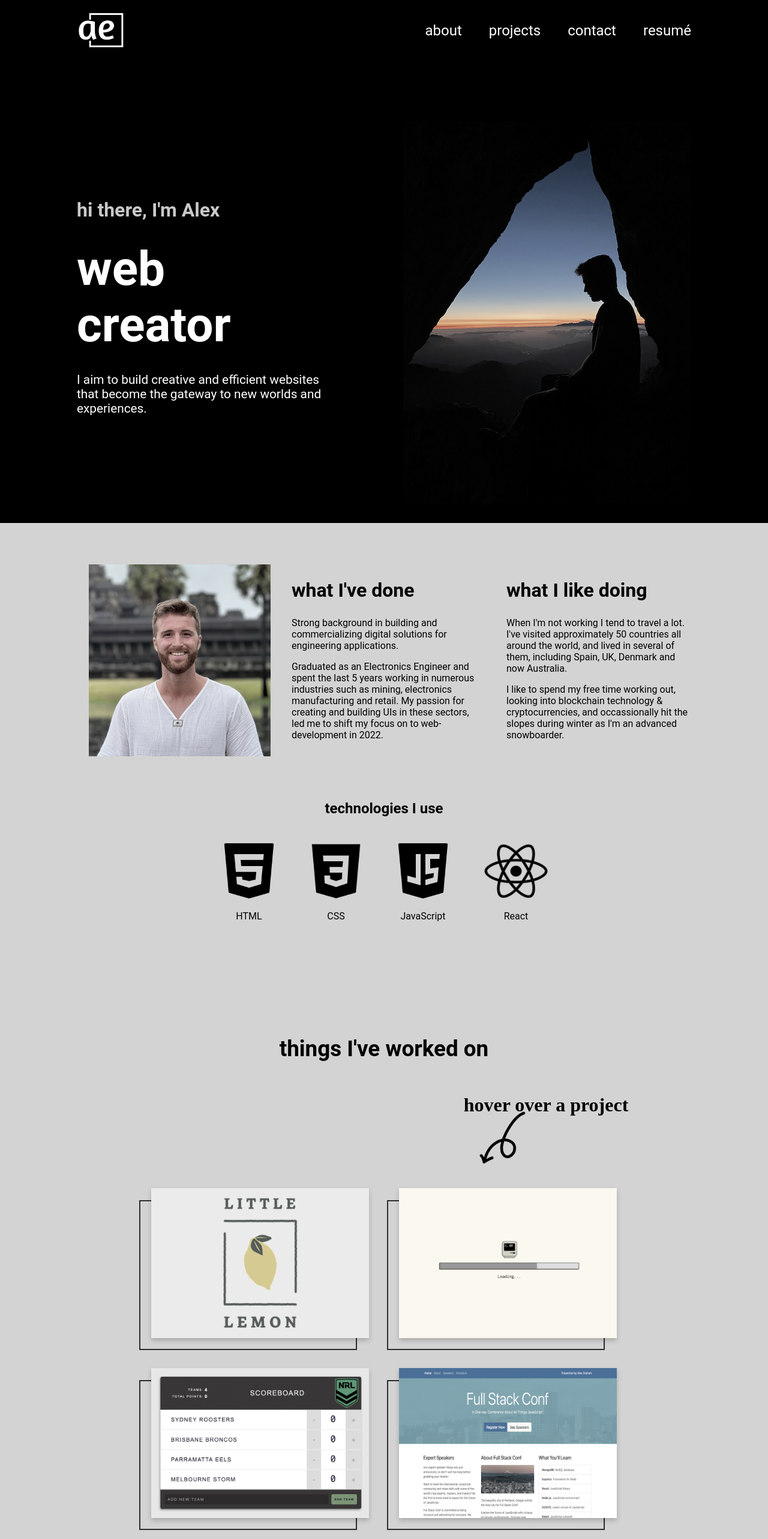
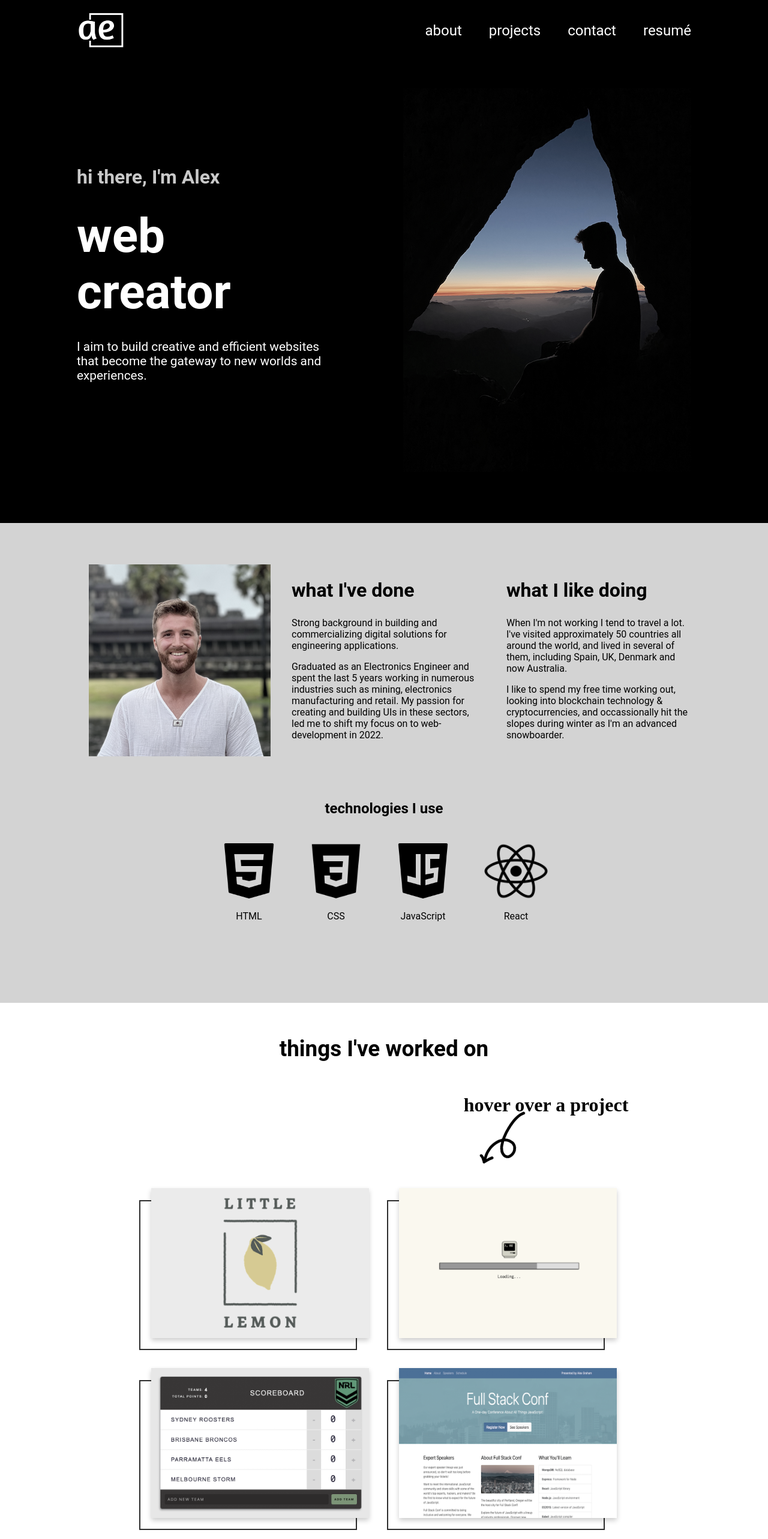
Before and after one commit to ae-graham/my-website-v2, a React (Create React App) app: page / in a window 1280 px wide. Shown: the top 2566 px of the page at 60% size. Built offline with nearby package versions, Linux system fonts and the light colour scheme; a web font is replaced by a local one.

Commit message:
minor fixes

```diff
--- a/src/App.css
+++ b/src/App.css
@@ -33,6 +33,7 @@ body {
 .hero-container {
   display: block;
   padding-top: 100px;
+  padding-bottom: 10px;
   text-align: center;
   width: 80%;
   margin: 0 auto;
@@ -147,7 +148,7 @@ body {
 ---------------------------------------------------------------*/
 
 #projects-container {
-  background-color: lightgrey;
+  background-color: white;
   display: flex;
   flex-direction: column;
   gap: 50px;
@@ -339,7 +340,7 @@ body {
 .footer-container {
   background-color: lightgray;
   text-align: center;
-  padding-top: 20px;
+  padding-top: 40px;
 }
 
 
@@ -519,6 +520,7 @@ body {
 
   .hero-container {
     height: 100vh;
+    padding-top: 0px;
   }
 
   .hero h1 {
@@ -632,6 +634,7 @@ body {
   .footer-container {
     margin-top: -50px;
     padding-bottom: 15px;
+    padding-top: 20px;
   }
 
 }
```
